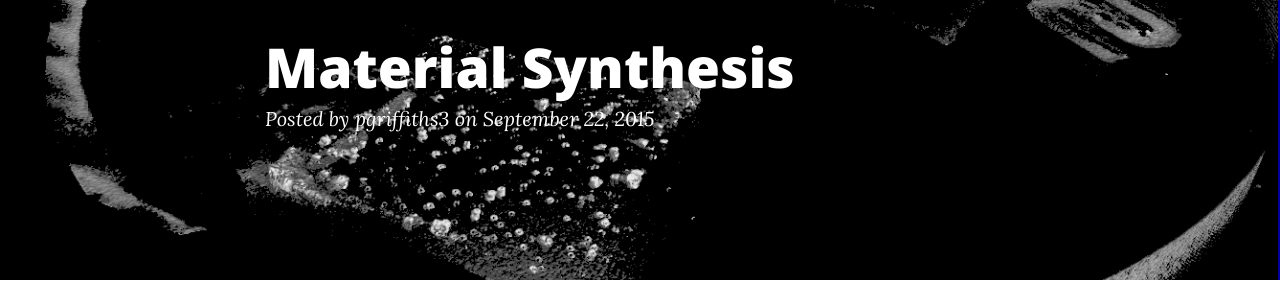
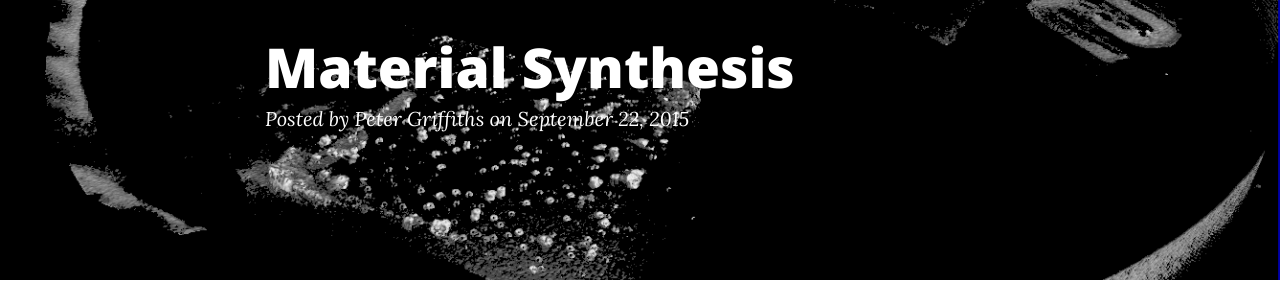
Before and after one commit to Materials-Informatics-Class-Fall2015/MIC-Microparticle-distribution, a Jekyll site: the page built from _posts/2015-09-22-Material_Synthesis.markdown, in a window 1280 px wide and 900 px high. Shown: the part 133-433 px from the top of the window. Built offline with Jekyll 4.4.1, drawn with Linux system fonts in a browser that asks for light colours; nearby versions of some CDN libraries; formulas are drawn with MathJax 3; comment, search, counter and statistics services are not loaded.

Commit message:
Update 2015-09-22-Material_Synthesis.markdown

```diff
--- a/_posts/2015-09-22-Material_Synthesis.markdown
+++ b/_posts/2015-09-22-Material_Synthesis.markdown
@@ -2,7 +2,7 @@
 layout:     	post
 title:      	Material Synthesis
 date:       	2015-09-22 12:00
-author:     pgriffiths3
+author:       Peter Griffiths
 tags:
 ---
 
```
